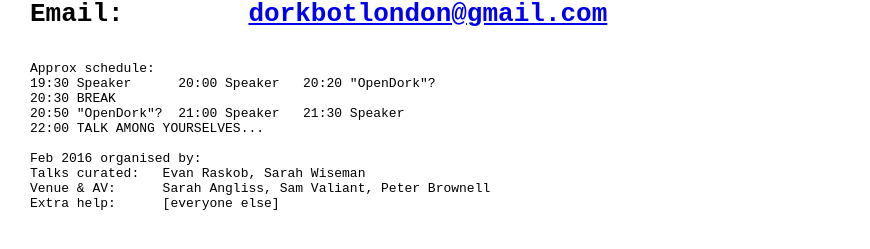
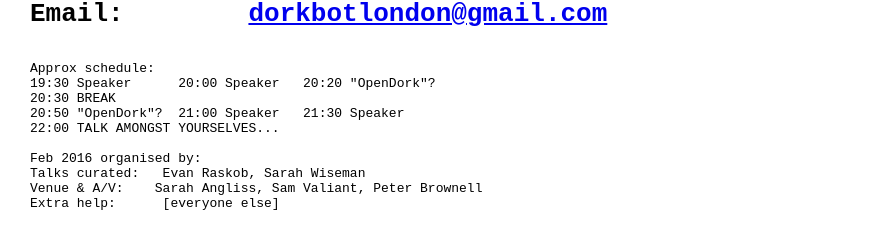
Before and after one commit to dorkbotlondon/dorkbotlondon.github.io, a Jekyll site: the page built from credits.html, in a window 1280 px wide. Shown: the part 274-523 px from the top of the page, without its empty margins (0-870 px from the left). Built offline with Jekyll 4.4.1, drawn with Linux system fonts in a browser that asks for light colours; Markdown is read by kramdown in place of the engine named in the settings.

Commit message:
Update credits.html

```diff
--- a/credits.html
+++ b/credits.html
@@ -15,10 +15,10 @@ Approx schedule:
 19:30 Speaker      20:00 Speaker   20:20 "OpenDork"?
 20:30 BREAK
 20:50 "OpenDork"?  21:00 Speaker   21:30 Speaker
-22:00 TALK AMONG YOURSELVES...
+22:00 TALK AMONGST YOURSELVES...
 
 Feb 2016 organised by:
 Talks curated:   Evan Raskob, Sarah Wiseman
-Venue & AV:      Sarah Angliss, Sam Valiant, Peter Brownell
+Venue &amp; A/V:    Sarah Angliss, Sam Valiant, Peter Brownell
 Extra help:      [everyone else]
 </pre>
```
